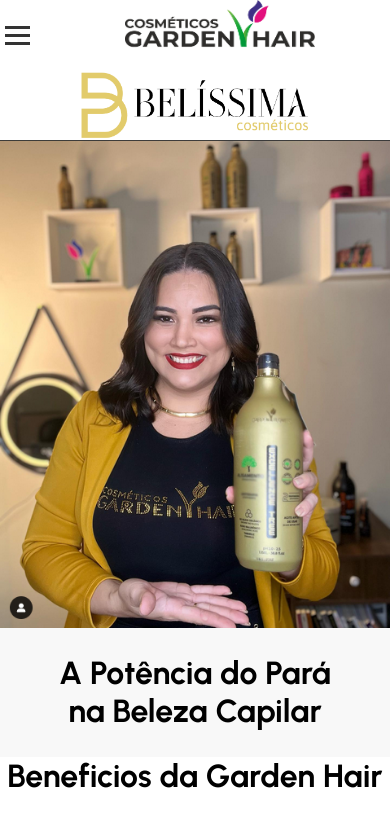
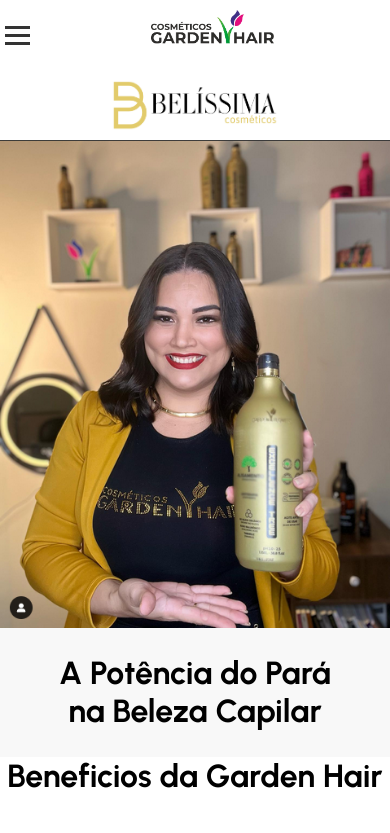
Before and after one commit to limaluizpaulo/belissima, a Next.js app: page / in a window 390 px wide. Shown: the top 833 px of the page. Built offline with nearby package versions, Linux system fonts and the light colour scheme; grey boxes are pictures that could not be loaded.

Commit message:
style: Adjust margin and padding of logo in header component

```diff
--- a/src/components/header/style.css
+++ b/src/components/header/style.css
@@ -75,6 +75,7 @@ li:hover {
 
     .burger {
         display: block;
+
     }
 
     .burger.open .line1 {
@@ -91,12 +92,15 @@ li:hover {
 
     .logo {
         order: 2; /* Isso garante que a imagem fique à direita */
-        margin: 0 auto;
+        margin: 10px auto;
+        padding: 0 20px;
+        height: 50px;
+        width: auto;
     }
 
     .burger {
         order: 1; /* Isso garante que o ícone hambúrguer fique à esquerda */
-        margin-right: 15px;
+
 
     }
 
```
